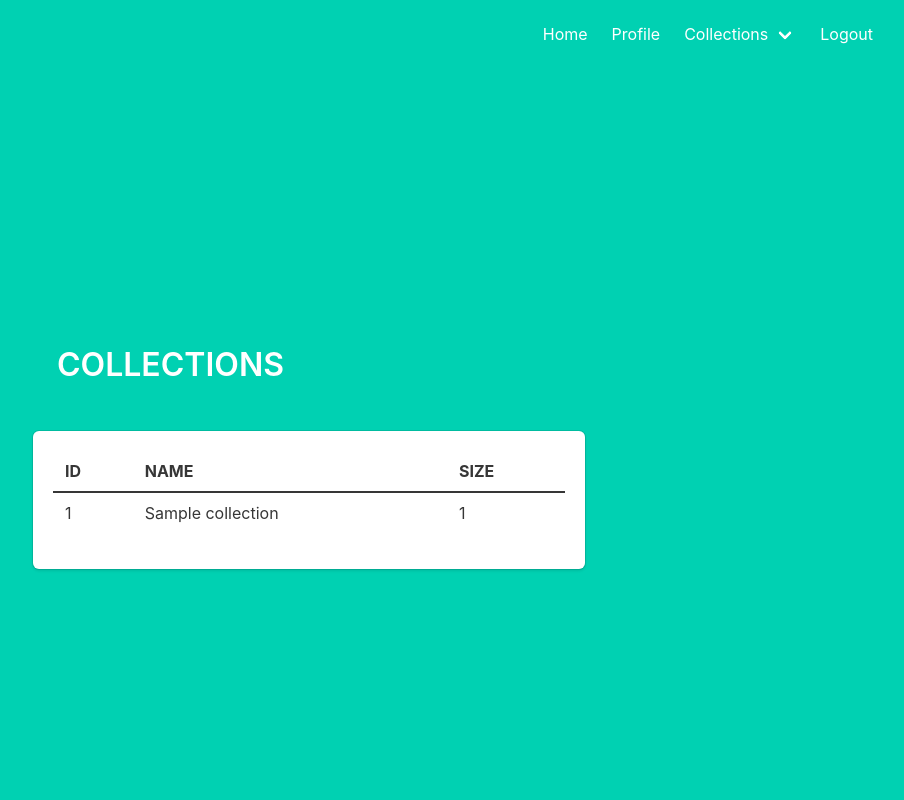
After one commit to conorwild/SCROBBYLr, a Flask app: page /collections in a window 1280 px wide. The commit adds this page. Shown: the whole page, without its empty margins (331-1235 px from the left). Run offline with Flask 3, Linux system fonts and the light colour scheme; a user stored in the database is signed in; tables that the repository leaves empty hold one stand-in row (values such as "Sample post"); some libraries are stand-ins or nearby versions.

Commit message:
Allow multiple collection folders synced form discogs

```diff
--- a/rrecords/models/base.py
+++ b/rrecords/models/base.py
@@ -76,7 +76,7 @@ class Release(db.Model):
     )
 
     def __repr__(self):
-        return f"<Release id={self.id}, title='{self.title}, discogs_id={self.discogs_id}'>"
+        return f"<Release id={self.id}, title='{self.title}'>"
 
     @hybrid_property
     def n_tracks(self):
@@ -102,25 +102,6 @@ class Release(db.Model):
         if self.mb_match is None:
             return None
         return f"https://musicbrainz.org/release/{self.mb_match.mb_id}"
-
-    @classmethod
-    def query_user_folder(cls, user, folder, **order_kws):
-        _valid_fields = ['title', 'id', 'artists_sort', 'year', 'created_at']
-        _valid_directions = ['asc', 'desc']
-        ordering = []
-        for field, dir in order_kws.items():
-            if (field not in _valid_fields) | (dir not in _valid_directions):
-                raise ValueError
-            ordering.append(eval(dir)(field))
-
-        return (
-            cls.query.join(Collection.releases)
-            .filter(Collection.folder==folder)
-            .join(Collection.user)
-            .filter(User.id==user.id)
-            .order_by(*ordering)
-            .all()
-        )
 
     @property
     def vinyl_tracks(self):
@@ -292,8 +273,10 @@ class Artist(db.Model):
 class Collection(db.Model):
     __tablename__ = 'collections'
     id = Column(Integer, primary_key=True)
-    note = Column(String(length=255), nullable=True)
-    folder = Column(Integer, nullable=False)
+    name = Column(String(length=255), nullable=True)
+    discogs_id = Column(Integer, nullable=False, unique=True)
+    resource_url = Column(String(length=255))
+
     user_id = Column(
         Integer,
         ForeignKey('users.id', onupdate="CASCADE", ondelete="CASCADE")
@@ -304,6 +287,27 @@ class Collection(db.Model):
         "Release", secondary=release_to_collection,
         back_populates="collections"
     )
+
+    @hybrid_property
+    def size(self):
+        return len(self.releases)
+
+    @classmethod
+    def query_releases(cls, id, **order_kws):
+        _valid_fields = ['title', 'id', 'artists_sort', 'year', 'created_at']
+        _valid_directions = ['asc', 'desc']
+        ordering = []
+        for field, dir in order_kws.items():
+            if (field not in _valid_fields) | (dir not in _valid_directions):
+                raise ValueError
+            ordering.append(eval(dir)(field))
+
+        return (
+            Release.query.join(Collection.releases)
+            .filter(Collection.id==id)
+            .order_by(*ordering)
+            .all()
+        )
 
 class User(UserMixin, db.Model):
 
--- a/rrecords/tasks.py
+++ b/rrecords/tasks.py
@@ -6,8 +6,6 @@ import click
 from . import celery, db
 
 tasks_bp = Blueprint('tasks', __name__)
-
-
 
 @tasks_bp.cli.command('match_all_releases')
 @celery.task(name='app.tasks.match_all_releases')
--- a/rrecords/templates/base.html
+++ b/rrecords/templates/base.html
@@ -18,7 +18,7 @@
     <section class="hero is-primary is-fullheight">
 
         <div class="hero-head">
-            <nav class="navbar">
+            <nav class="navbar is-primary">
                 <div class="container">
                     <div class="navbar-brand">
                         <!-- <img width="40" height="40" src="{{ url_for('static', filename='images/rrecords_logo.png') }}" /> -->
@@ -38,9 +38,18 @@
                             <a href="{{ url_for('main_bp.profile') }}" class="navbar-item">
                                 Profile
                             </a>
-                            <a href="{{ url_for('main_bp.collection_thumbs', folder=0, artists_sort='asc', title='asc') }}" class="navbar-item">
-                                Collection
-                            </a>
+                            <div class="navbar-item has-dropdown is-hoverable">
+                                <a href="{{ url_for('main_bp.collections') }}" class="navbar-link">
+                                    Collections
+                                </a>
+                                <div class="navbar-dropdown is-right has-background-primary">
+                                    {% for c in current_user.collections %}
+                                    <a class="navbar-item" href="{{ url_for('main_bp.collection', id=c.id, artists_sort='asc', title='asc') }}">
+                                      {{ c.name }}
+                                    </a>
+                                    {% endfor %}
+                                </div>
+                            </div>
                             {% endif %}
                             {% if not current_user.is_authenticated %}
                             <a href="{{ url_for('auth_bp.login') }}" class="navbar-item">
--- a/rrecords/views/auth/routes.py
+++ b/rrecords/views/auth/routes.py
@@ -51,8 +51,6 @@ def signup():
             new_user.password = generate_password_hash(
                 new_user.password, method='sha256'
             )
-
-            new_user.collections.append(Collection(folder=0, note='discogs 0'))
             db.session.add(new_user)
             db.session.commit()
             return redirect(url_for('auth_bp.login', email=new_user.email))
--- a/rrecords/views/discogs/routes.py
+++ b/rrecords/views/discogs/routes.py
@@ -4,11 +4,11 @@ from flask import (
 )
 
 from flask_login import login_required, current_user
-
 from discogs_client.exceptions import HTTPError
 
 from . import discogs_bp
 from ... import db
+from ...discogs import sync_folders
 
 @app.errorhandler(HTTPError)
 def handle_bad_request(e):
@@ -39,6 +39,8 @@ def auth():
     current_user.discogs_account = client.identity().username
     db.session.commit()
 
+    sync_folders.apply_async(args=[current_user.id])
+
     return redirect(url_for('main_bp.profile'))
 
 @discogs_bp.route('logout', methods=["GET"])
--- a/rrecords/views/main/routes.py
+++ b/rrecords/views/main/routes.py
@@ -6,9 +6,9 @@ from flask_login import login_required, current_user
 
 from . import main_bp
 from ... import db
-from ...models.base import Release
+from ...models.base import Release, Collection
 from ...models.scrobbyls import ReleaseScrobbyl
-from ...schemas.base import release_w_disc_schema
+from ...schemas.base import release_w_disc_schema, collection_schema
 from ...forms.forms import ScrobbylReleaseForm
 from ...discogs import sync_collection
 
@@ -25,6 +25,12 @@ def profile():
         dc_connected=current_user.logged_into_discogs(),
     )
 
+@main_bp.route('/collections', methods=["GET"])
+@login_required
+def collections():
+    collections = collection_schema.dump(current_user.collections)
+    return render_template('collections.html', collections=collections)
+
 def _validate_folder(folder):
     try:
         folder = int(folder)
@@ -34,41 +40,20 @@ def _validate_folder(folder):
         abort(422)
     return folder
 
-@main_bp.route('/collection/<folder>', methods=["GET"])
+@main_bp.route('/collection/<id>', methods=["GET"])
 @login_required
-def collection(folder):
-    folder = _validate_folder(folder)
-
-    releases = [
-        {'title': r.title, 'artist': r.artists_sort} for
-        r in current_user.collections[folder].releases
-    ]
-    return render_template('collection.html', items=releases)
-
-@main_bp.route('/collection/<folder>/thumbs', methods=["GET"])
-@login_required
-def collection_thumbs(folder):
-    folder = _validate_folder(folder)
-    releases = Release.query_user_folder(
-        current_user, folder, **request.args.to_dict()
-    )
+def collection(id):
+    releases = Collection.query_releases(id, **request.args.to_dict())
 
     thumbs = [{'id': r.id, 'cover': r.cover_image} for r in releases]
 
     return render_template('thumbs.html', items=thumbs)
 
-@main_bp.route('/collection/<folder>/update')
+@main_bp.route('/collection/<id>/update')
 @login_required
-def update_collection(folder):
-    try:
-        folder = int(folder)
-        if folder not in range(len(current_user.collections)):
-            raise ValueError
-    except ValueError:
-        abort(422)
-
-    sync_collection.apply_async(args=[current_user.id, folder])
-    return redirect(url_for('main_bp.collection', folder=folder))
+def update_collection(id):
+    sync_collection.apply_async(args=[current_user.id, id])
+    return redirect(url_for('main_bp.collection', id=id))
 
 @main_bp.route('/release/<id>', methods=["GET", "POST"])
 @login_required
--- /dev/null
+++ b/rrecords/views/main/templates/collections.html
@@ -0,0 +1,30 @@
+{% extends "base.html" %}
+{% block content %}
+<div class="columns is-centered">
+    <div class="column is-half">
+        <section class="section">
+            <h1 class="title has-text-left" >COLLECTIONS</h1>
+        </section>
+        <div class="box">
+            <table class="table">
+                <thead>
+                    <tr>
+                        <th>ID</th>
+                        <th>NAME</th>
+                        <th>SIZE</th>
+                    </tr>
+                </thead>
+                <tbody>
+                    {% for c in collections %}
+                    <tr>
+                        <td>{{ c.discogs_id }}</td>
+                        <td>{{c.name}}</td>
+                        <td>{{c.size}}</td>
+                    </tr>
+                    {% endfor %}
+                </tbody>
+            </table>
+        </div>
+    </div>
+</div>
+{% endblock %}
```
Also changed, not shown: rrecords/discogs.py (+37 -10 lines), rrecords/schemas/base.py (+13 -7 lines), 1 other file.
